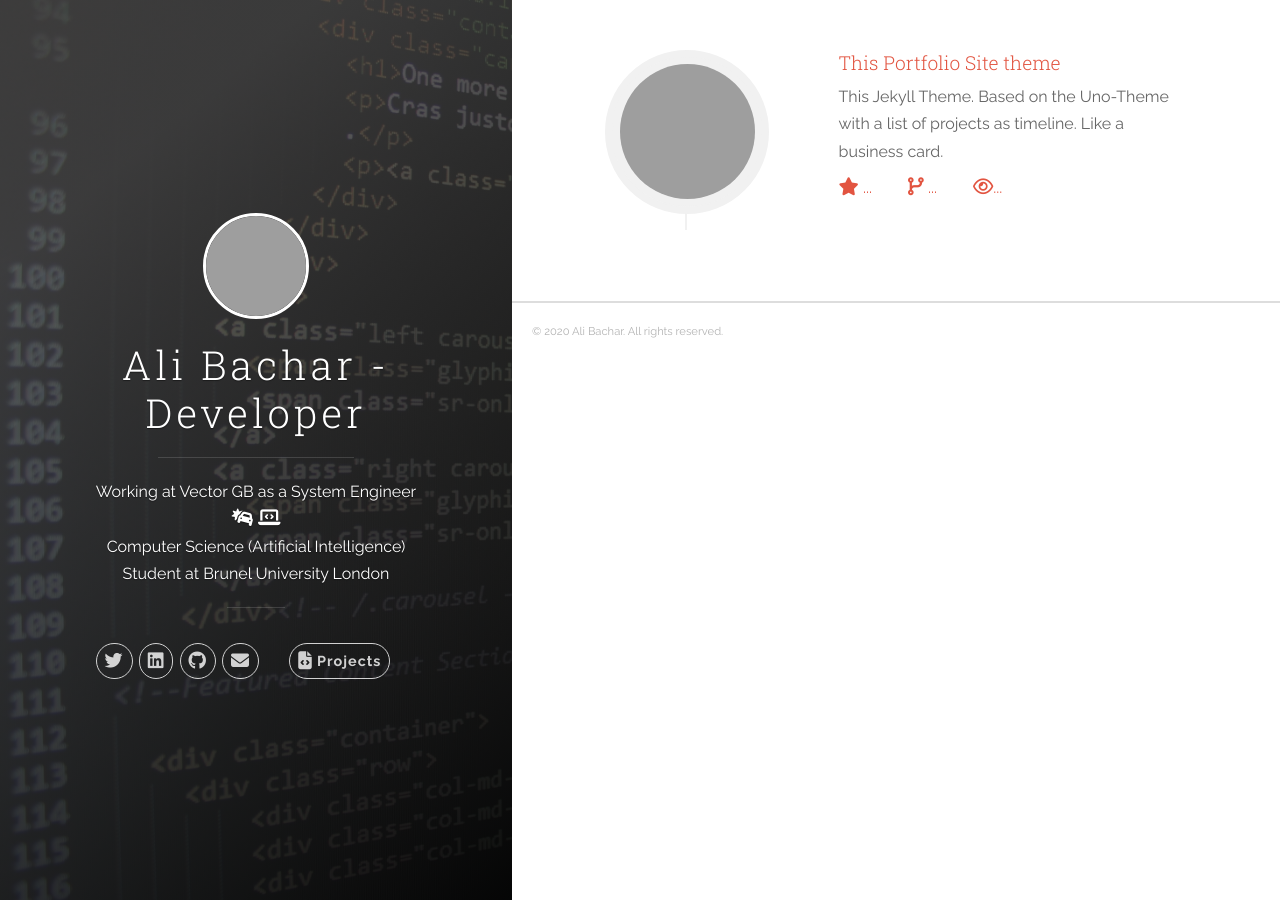
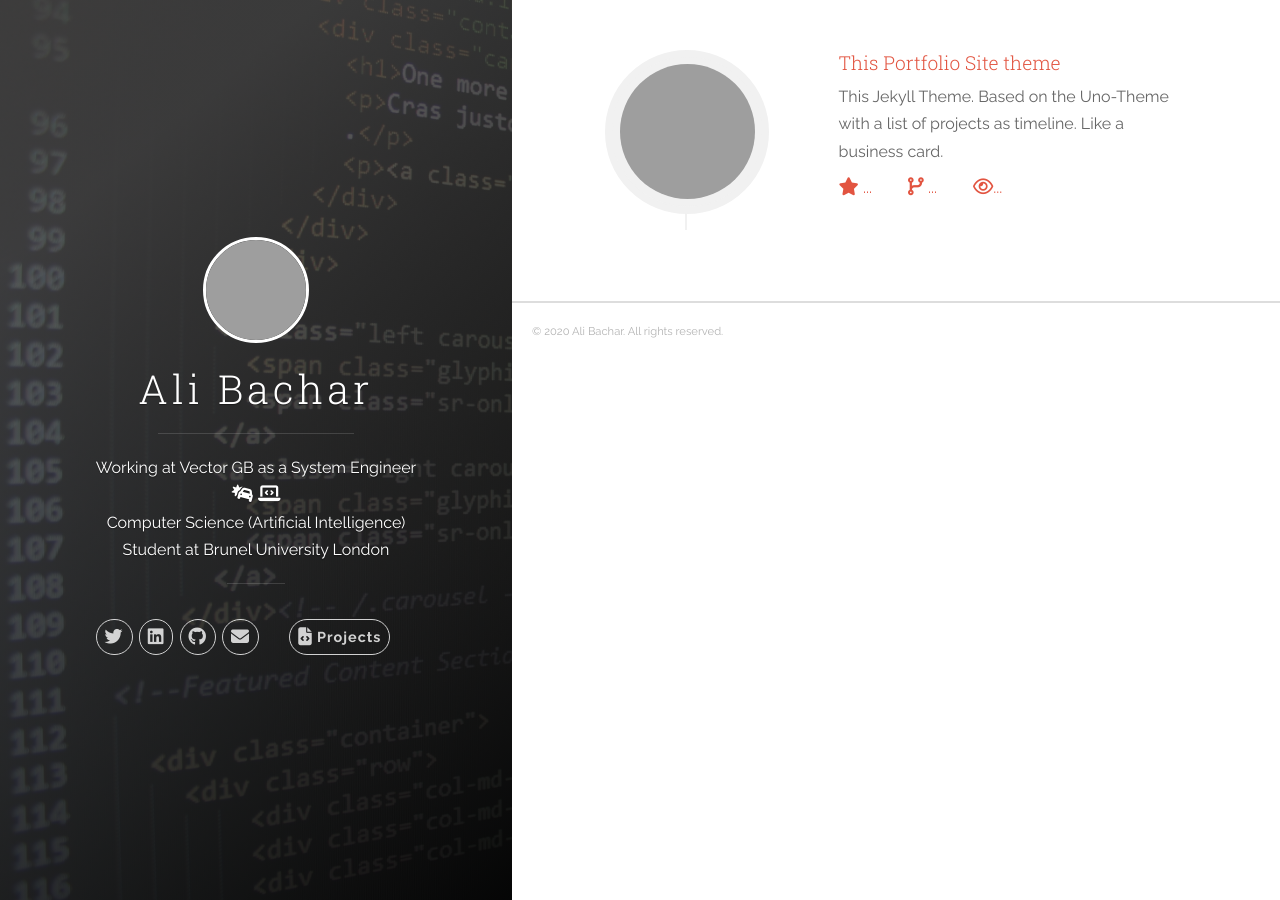
Before and after one commit to AliB-2512/AliB-2512.github.io, a Jekyll site: the page built from index.html, in a window 1280 px wide. Built offline with Jekyll 4.4.1, drawn with Linux system fonts in a browser that asks for light colours; nearby versions of some CDN libraries; comment, search, counter and statistics services are not loaded; grey boxes are pictures that could not be loaded.

Commit message:
Updated Title

```diff
--- a/_config.yml
+++ b/_config.yml
@@ -1,5 +1,6 @@
 # Site settings
 title: Ali Bachar - Developer
+namesetting: Ali Bachar
 description: 'Developer'
 url: 'http://AliB-2512.github.io'
 baseurl: ''
--- a/_includes/header.html
+++ b/_includes/header.html
@@ -10,7 +10,7 @@
     <div class="panel-main__content">
         <a href="{{ site.baseurl }}/" title="link to home of {{ site.title }}">
           <img src="{{ site.baseurl }}{{ site.profilepic }}" class="user-image" alt="My Profile Photo">
-          <h1 class="panel-cover__title panel-title">{{ site.title }}</h1>
+          <h1 class="panel-cover__title panel-title">{{ site.namesetting }} </h1>
         </a>
         <hr class="panel-cover__divider">
         <p class="panel-cover__description">Working at <a href="https://www.vector.com/gb/en-gb/">Vector GB</a> as a System Engineer <i class="fas fa-car-crash"></i> <i class="fas fa-laptop-code"></i><br> Computer Science (Artificial Intelligence) Student at Brunel University London</p>
```
